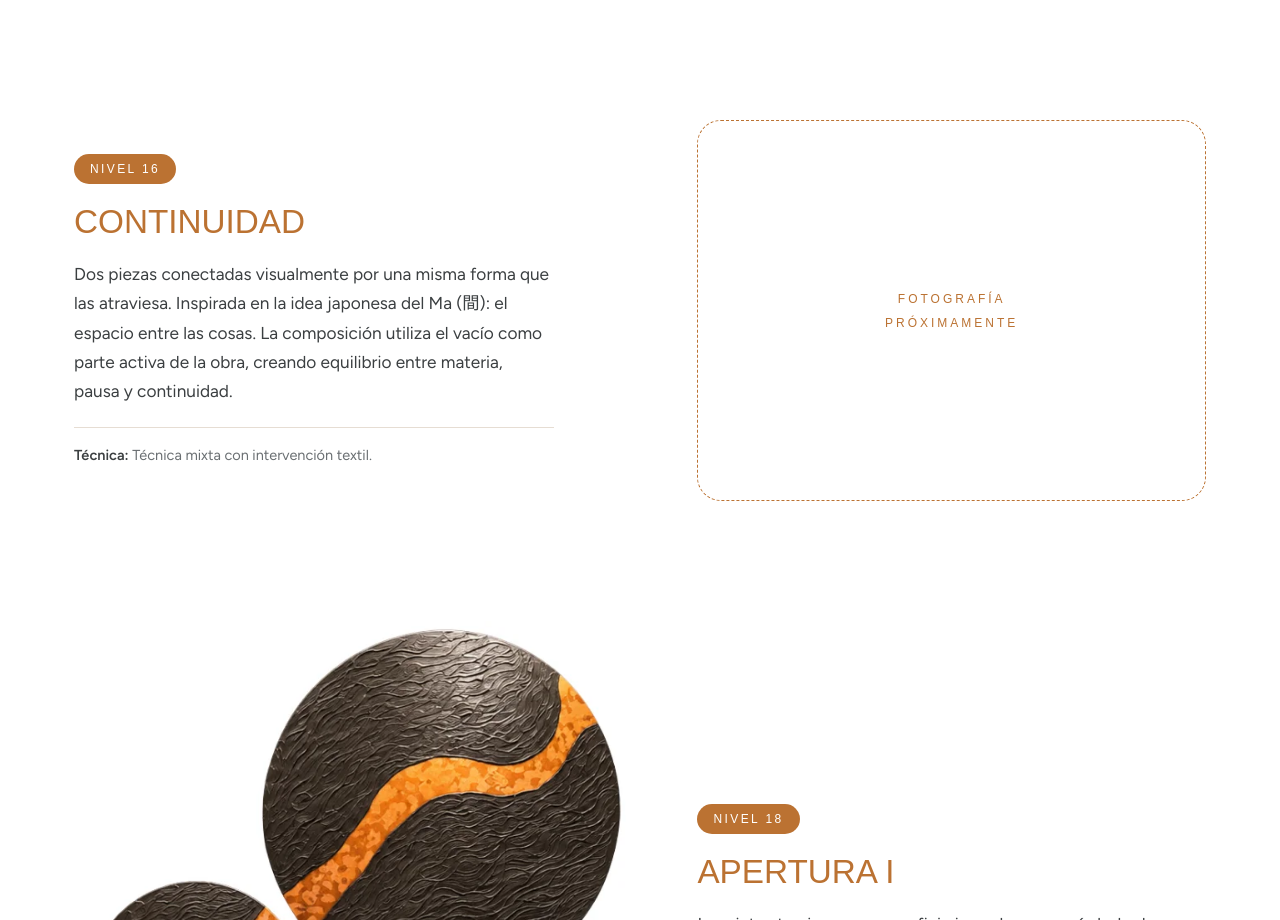
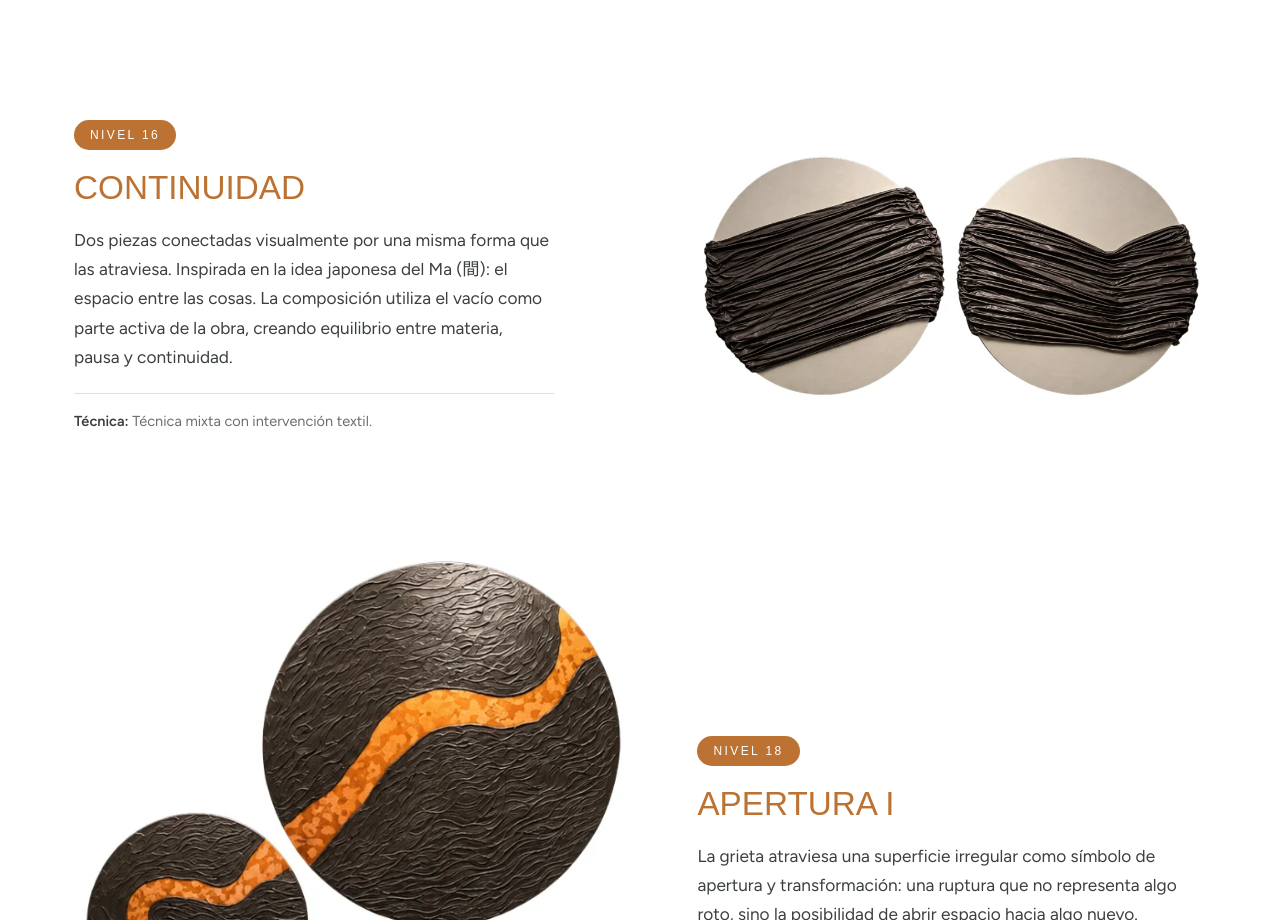
Before and after one commit to ImpulsaGT/thehessencollection, a plain HTML site: page artistas/gabriela-obras.html in a window 1280 px wide. Shown: the part 4520-5440 px from the top of the page. Drawn offline with Linux system fonts and the light colour scheme; a web font is replaced by a local one.

Commit message:
Add files via upload

```diff
--- a/artistas/gabriela-obras.html
+++ b/artistas/gabriela-obras.html
@@ -143,7 +143,7 @@
     </div>
   </article>
   <article class="obra reveal">
-    <div class="foto"><div class="pendiente"><span>Fotografía</span><span>próximamente</span></div></div>
+    <div class="foto"><img src="../img/obras/gr-continuidad.webp?v=3" alt="Continuidad" loading="lazy"></div>
     <div class="info">
       <span class="nivel">Nivel 16</span>
       <h2>Continuidad</h2>
```
